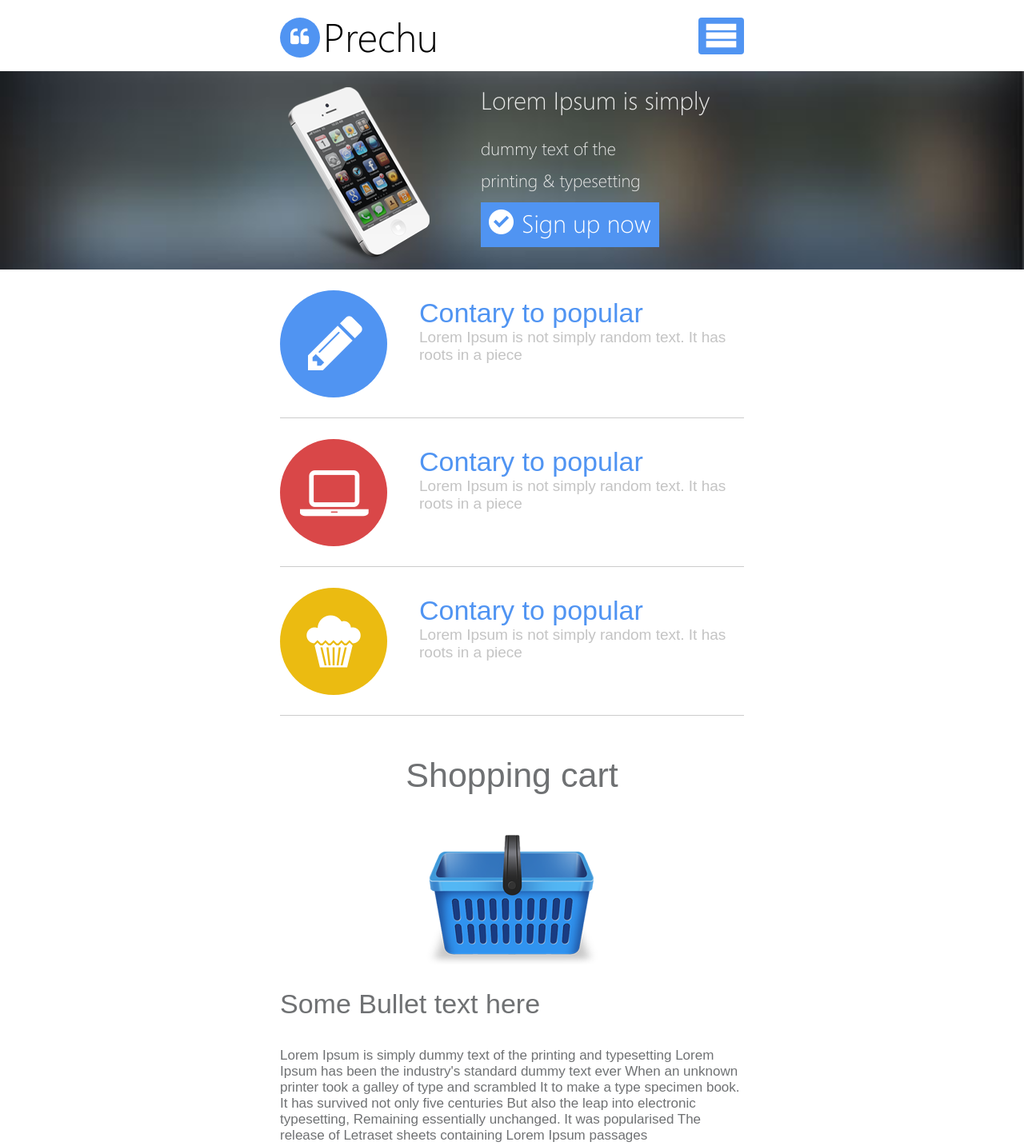
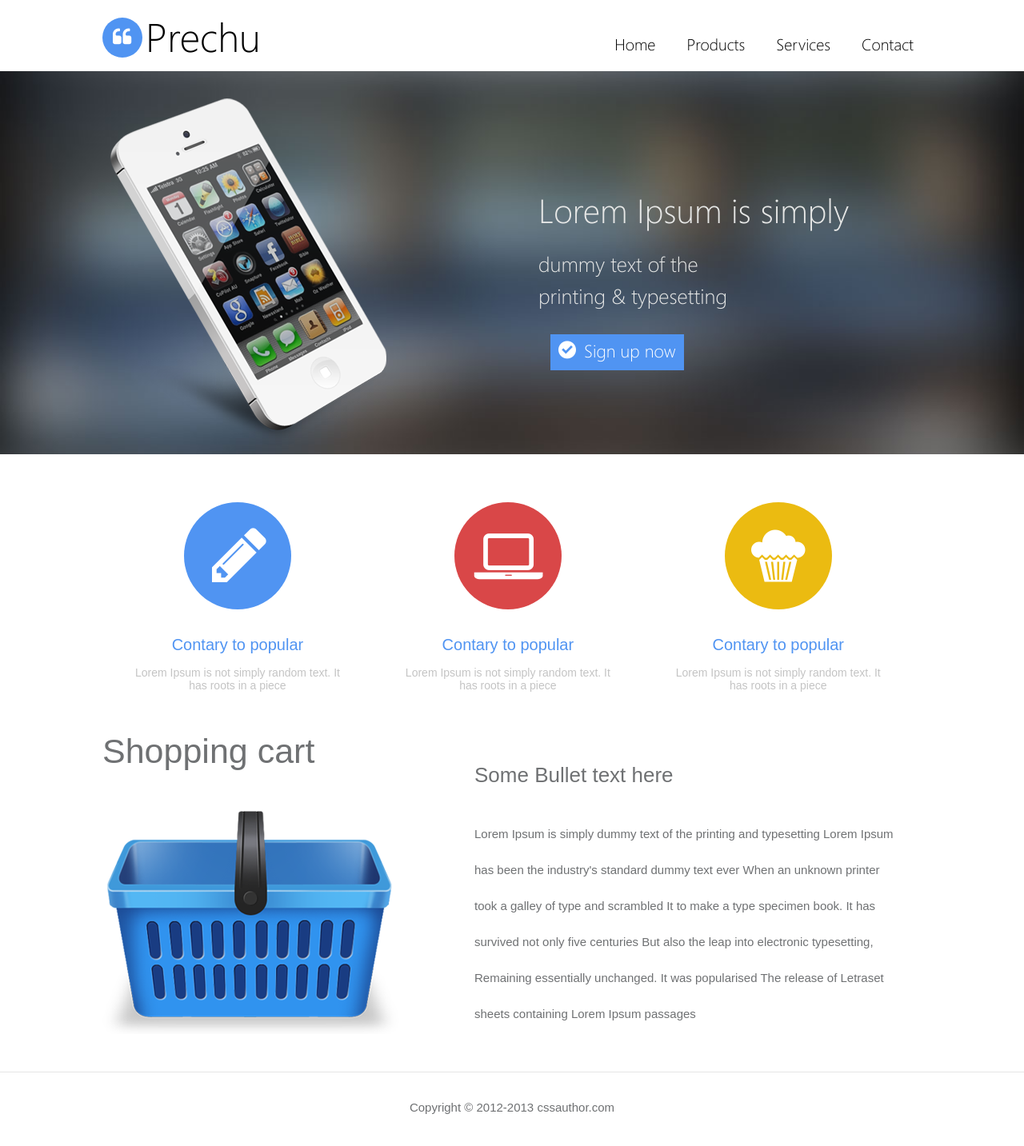
Before and after one commit to igarvaloshen/igarvaloshen.github.io, a plain HTML site: page index.html in a window 1280 px wide. Shown: the top 1433 px of the page at 80% size. Drawn offline with Linux system fonts and the light colour scheme; files whose address does not match are found by name; a web font is replaced by a local one.

Commit message:
07.10.2016

```diff
--- a/css/style.css
+++ b/css/style.css
@@ -92,6 +92,10 @@ header  {
     margin-top: 20px;
     margin-left: 10px;
     display: inline-block;
+    background-image: url("../img/iphone.png");
+    background-repeat: no-repeat;
+    width: 35%;
+    height: 223px;
 }
 .slide-content  {
     display: inline-block;
@@ -205,6 +209,9 @@ header  {
 .cart-img   {
     display: block;
     margin: 0 auto;
+    background-image: url("../img/cart-small.png");
+    width: 215px;
+    height: 162px;
 }
 .cart-h2-bottom {
     margin-top: 30px;
@@ -233,3 +240,106 @@ header  {
     font-weight: 100;
     color: #6f7173;
 }
+
+@media screen and (min-width: 650px) {
+    .main-wrap  {
+        width: 1024px;
+    }
+    .responsive-menu {
+        display: none;
+    }
+    .menu-min   {
+        float: right;
+        display: inline-block;
+        top: 0;
+        left: 0;
+        z-index: 0;
+        position: static;
+        padding-top: 20px;
+    }
+    .menu-min-li    {
+        display: inline-block;
+        margin-left: 15px;
+    }
+    .menu-href  {
+        font-size: 20px;
+        padding-bottom: 18px;
+        border-bottom: 0;
+        background: none;
+    }
+    .menu-href:hover    {
+        border-bottom: 4px solid #5094f2;
+        transition: 0.1s;
+    }
+    .slide  {
+        background-image: url("../img/background-big.jpg");
+        height: 479px;
+    }
+    .iphone {
+        background-image: url("../img/iphone-big.png");
+        height: 436px;
+        margin-top: 34px;
+        width: 46%;
+    }
+    .slide-content  {
+        width: 39%;
+        margin-top: 130px;
+    }
+    .slide-h2   {
+        font-size: 42px;
+    }
+    .slide-p    {
+        font-size: 26px;
+        width: 65%;
+        margin-bottom: 20px;
+    }
+    .signup {
+        font-size: 22px;
+        margin-left: 15px;
+    }
+    .services {
+        font-size: 0;
+    }
+    .service-contary    {
+        width: 33%;
+        display: inline-block;
+        text-align: center;
+        border-bottom: 0;
+    }
+    .service-cricle {
+        float: none;
+        margin: 60px 0 0 0 ;
+    }
+    .service-h2 {
+        font-size: 20px;
+        margin: 33px 0 15px 0;
+    }
+    .service-p   {
+        font-size: 14px;
+        display: inline-block;
+        width: 76%;
+    }
+    .cart-h2    {
+        text-align: left;
+    }
+    .cart-img   {
+        background-image: url("../img/cart-big.png");
+        width: 371px;
+        height: 279px;
+        display: inline-block;
+    }
+    .cart-content   {
+        display: inline-block;
+        width: calc(60% - 90px);
+        margin: -60px 0 0 90px;
+        vertical-align: top;
+    }
+    .cart-h2-bottom  {
+        margin-top: 0;
+        font-size: 26px;
+    }
+    .cart-p  {
+        font-size: 15px;
+        line-height: 3;
+    }
+}
--- a/index.html
+++ b/index.html
@@ -17,16 +17,16 @@
         <input id="menu" type="checkbox"/>
         <label for="menu" class="responsive-menu"><span class="icon-menu"></span></label>
         <ul class="menu-min">
-            <li class="menu-min-li"><a href="#" class="menu-href">Menu Item</a></li>
-            <li class="menu-min-li"><a href="#" class="menu-href">Menu Item</a></li>
-            <li class="menu-min-li"><a href="#" class="menu-href">Menu Item</a></li>
-            <li class="menu-min-li"><a href="#" class="menu-href">Menu Item</a></li>
+            <li class="menu-min-li"><a href="#" class="menu-href">Home</a></li>
+            <li class="menu-min-li"><a href="#" class="menu-href">Products</a></li>
+            <li class="menu-min-li"><a href="#" class="menu-href">Services</a></li>
+            <li class="menu-min-li"><a href="#" class="menu-href">Contact</a></li>
         </ul>
     </div>
 </header>
 <section class="slide">
     <div class="main-wrap">
-        <img src="img/iphone.png" alt="" class="iphone"/>
+        <div class="iphone"></div>
         <div class="slide-content">
             <h2 class="slide-h2">Lorem Ipsum is simply</h2>
             <p class="slide-p">dummy text of the printing & typesetting</p>
@@ -56,8 +56,9 @@
 <section class="shopping-cart">
     <div class="main-wrap">
     <h2 class="cart-h2">Shopping cart</h2>
-    <img src="img/cart-small.png" class="cart-img"/>
-    <h2 class="cart-h2-bottom">Some Bullet text here</h2>
+    <div class="cart-img"></div>
+    <div class="cart-content">
+        <h2 class="cart-h2-bottom">Some Bullet text here</h2>
     <p class="cart-p">Lorem Ipsum is simply dummy text of the printing and typesetting
         Lorem Ipsum has been the industry's standard dummy text ever
         When an unknown printer took a galley of type and scrambled
@@ -65,6 +66,7 @@
         But also the leap into electronic typesetting,
         Remaining essentially unchanged. It was popularised
         The release of Letraset sheets containing Lorem Ipsum passages</p>
+    </div>
     </div>
 </section>
 <footer>
```
Also changed, not shown: img/background-big.jpg (added), img/cart-big.png (added), img/iphone-big.png (added), 1 other file.
